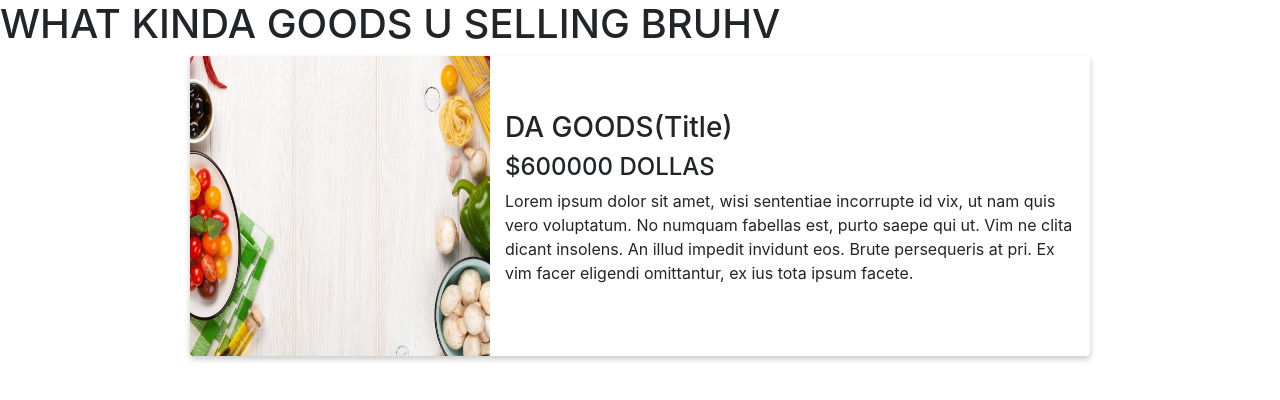
After one commit to piercetu/FoodCloud, a Flask app: template development/templates/seller.html in a window 1280 px wide. The commit adds this page. Shown: the top 400 px of the page. Run offline with Flask 2, Linux system fonts and the light colour scheme; the template is opened without the code that fills it, so the values that code supplies are empty; some libraries are stand-ins or nearby versions.

Commit message:
seller page init

```diff
--- /dev/null
+++ b/development/css/seller.css
@@ -0,0 +1,42 @@
+/* div {
+    display: block;
+} */
+
+.seller-container {
+    margin-right: auto;
+    margin-left: auto;
+    padding-left: 15px;
+    padding-right: 15px;
+    width: 970px;
+}
+
+.seller-row {
+    margin-left: -15px;
+    margin-right: -15px;
+}
+
+.seller {
+    position: relative;
+    max-width: 900px;
+    margin: 0 auto 30px auto;
+    overflow: hidden;
+    background: #fff;
+    border-radius: 4px;
+}
+
+.seller-image {
+    float: left;
+}
+
+.shadow-large {
+    box-shadow: 0 3px 6px rgba(0,0,0,0.08), 0 3px 6px rgba(0,0,0,0.15);
+}
+
+.seller-info {
+    position: absolute;
+    top: 50%;
+    -webkit-transform: translateY(-50%);
+    transform: translateY(-50%);
+    margin-left: 300px;
+    padding: 15px;
+}
--- a/development/templates/buyer.html
+++ b/development/templates/buyer.html
@@ -20,7 +20,6 @@
             <input type="text" name="radius"></br>
             <!-- center input text box if possible -->
 
-            <!-- need 40px padding between button and input -->
             <button>Search!</button>
             <!-- pill button -->
         </div>
--- /dev/null
+++ b/development/templates/seller.html
@@ -0,0 +1,32 @@
+<!DOCTYPE html>
+<html>
+    <head>
+        <link rel="icon" href="../resources/favicon.png">
+        <meta charset="UTF-8">
+        <meta name="viewport" content="width=device-width, initial-scale=1.0">
+        <meta http-equiv="X-UA-Compatible" content="ie=edge">
+        <title>Food Cloud - insert text</title>
+        <!-- <link rel="stylesheet" href="https://stackpath.bootstrapcdn.com/bootstrap/4.3.1/js/bootstrap.bundle.min.js"> -->
+        <link rel="stylesheet" href="https://stackpath.bootstrapcdn.com/bootstrap/4.3.1/css/bootstrap.min.css">
+        <link rel="stylesheet" href="../css/seller.css">
+    </head>
+    <body>
+        <h1>WHAT KINDA GOODS U SELLING BRUHV</h1>
+        <div class="seller-container">
+            <div class="seller-row">
+                <div class="seller shadow-large">
+                    <div class="seller-image">
+                        <img src="../resources/homepage.jpg" alt="sup" height="300px" width="300px">
+                    </div>
+
+                    <div class="seller-info">
+                        <h3> DA GOODS(Title)</h3>
+                        <h4> $600000 DOLLAS</h4>
+                        <p>Lorem ipsum dolor sit amet, wisi sententiae incorrupte id vix, ut nam quis vero voluptatum. No numquam fabellas est, purto saepe qui ut. Vim ne clita dicant insolens. An illud impedit invidunt eos. Brute persequeris at pri.
+                                Ex vim facer eligendi omittantur, ex ius tota ipsum facete.</p>
+                    </div>
+                </div>
+            </div>
+        </div>
+    </body>
+</html>
```
Also changed, not shown: development/css/buyer.css (+7 -0 lines).
